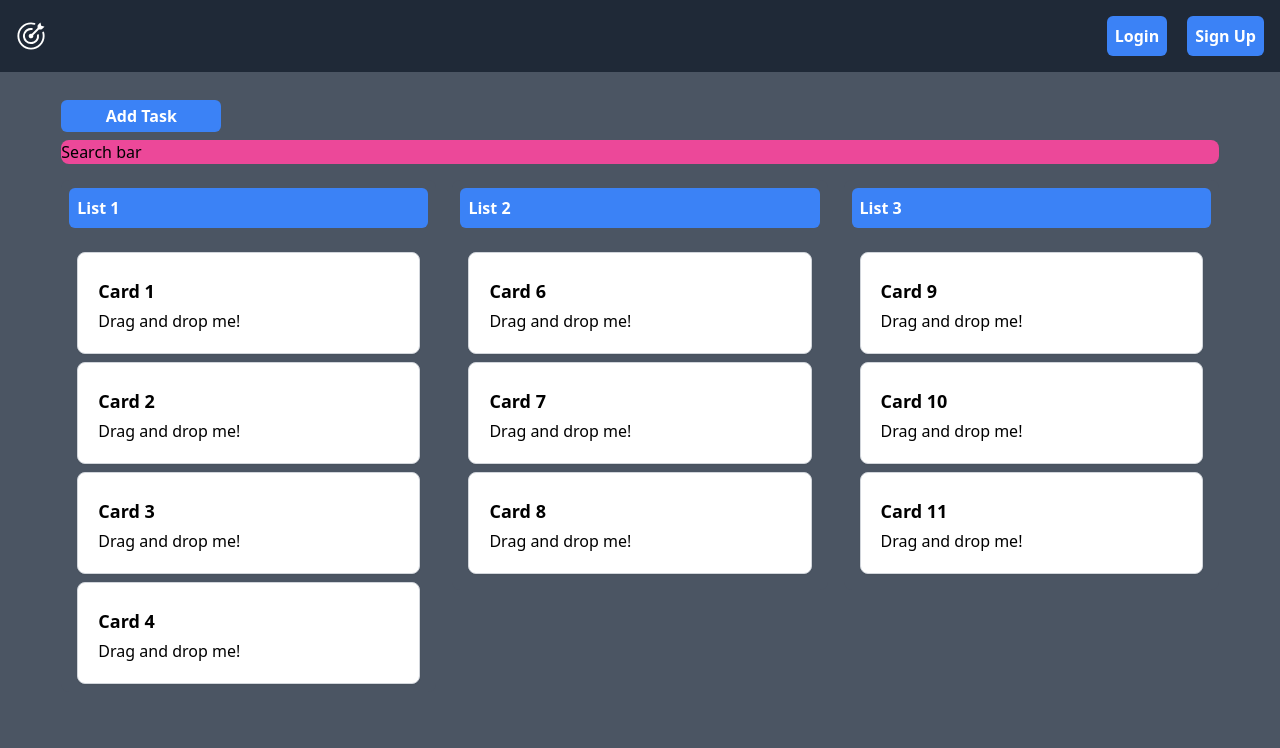
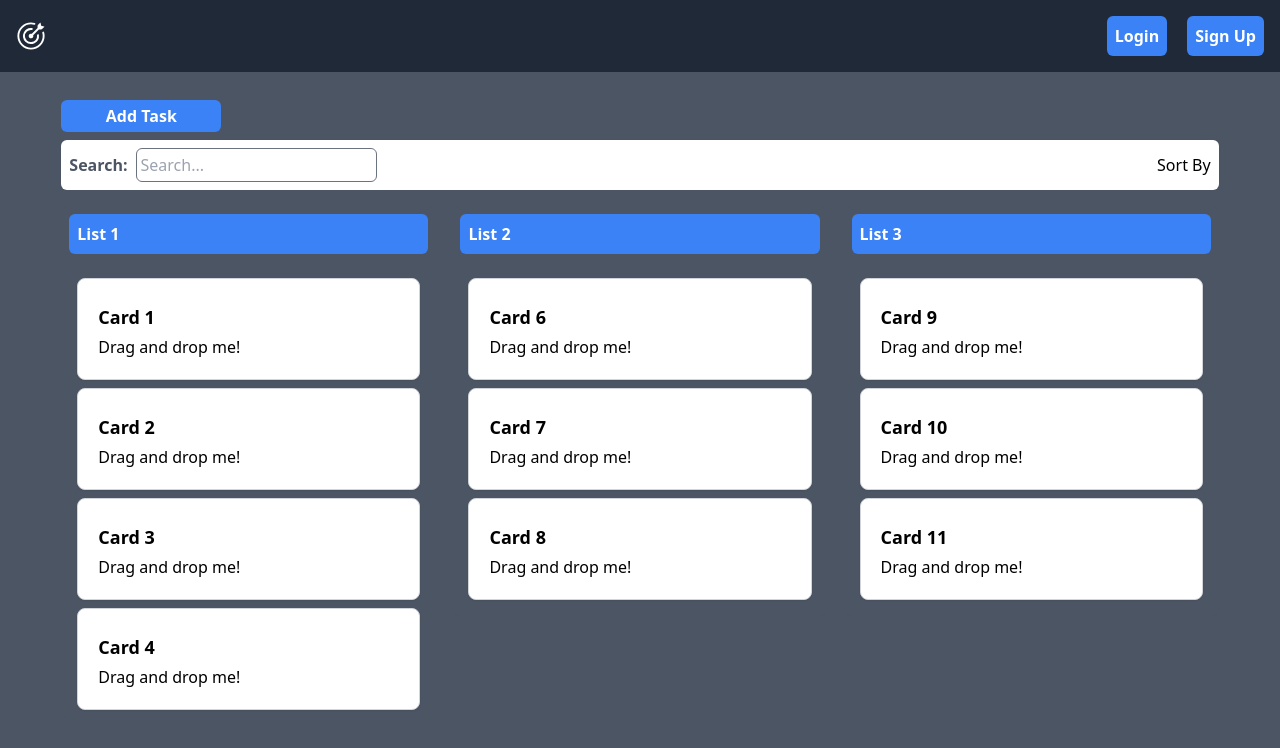
Before and after one commit to rushikesh-tk/Trello, a React (Create React App) app in the folder frontend/: page / in a window 1280 px wide. Shown: the top 748 px of the page. Built offline with nearby package versions, Linux system fonts and the light colour scheme.

Commit message:
Search bar added

```diff
--- a/frontend/src/components/SearchBar.js
+++ b/frontend/src/components/SearchBar.js
@@ -1,7 +1,27 @@
 import React from "react";
+import InputField from "./InputField";
 
 const SearchBar = () => {
-  return <div className="bg-pink-500 mb-2 m-2 rounded-lg">Search bar</div>;
+  return (
+    <div className="bg-white mb-2 m-2 rounded-md sm:flex  p-2 items-center sm:justify-between">
+      <div className="flex items-center justify-center">
+        <label
+          htmlFor="email"
+          className="block font-bold text-md text-gray-600 mr-2"
+        >
+          Search:
+        </label>
+        <input
+          type="text"
+          id="search"
+          className="p-1 block w-full border border-gray-500 rounded-md focus:outline-none"
+          placeholder="Search..."
+        />
+      </div>
+
+      <div>Sort By</div>
+    </div>
+  );
 };
 
 export default SearchBar;
```
